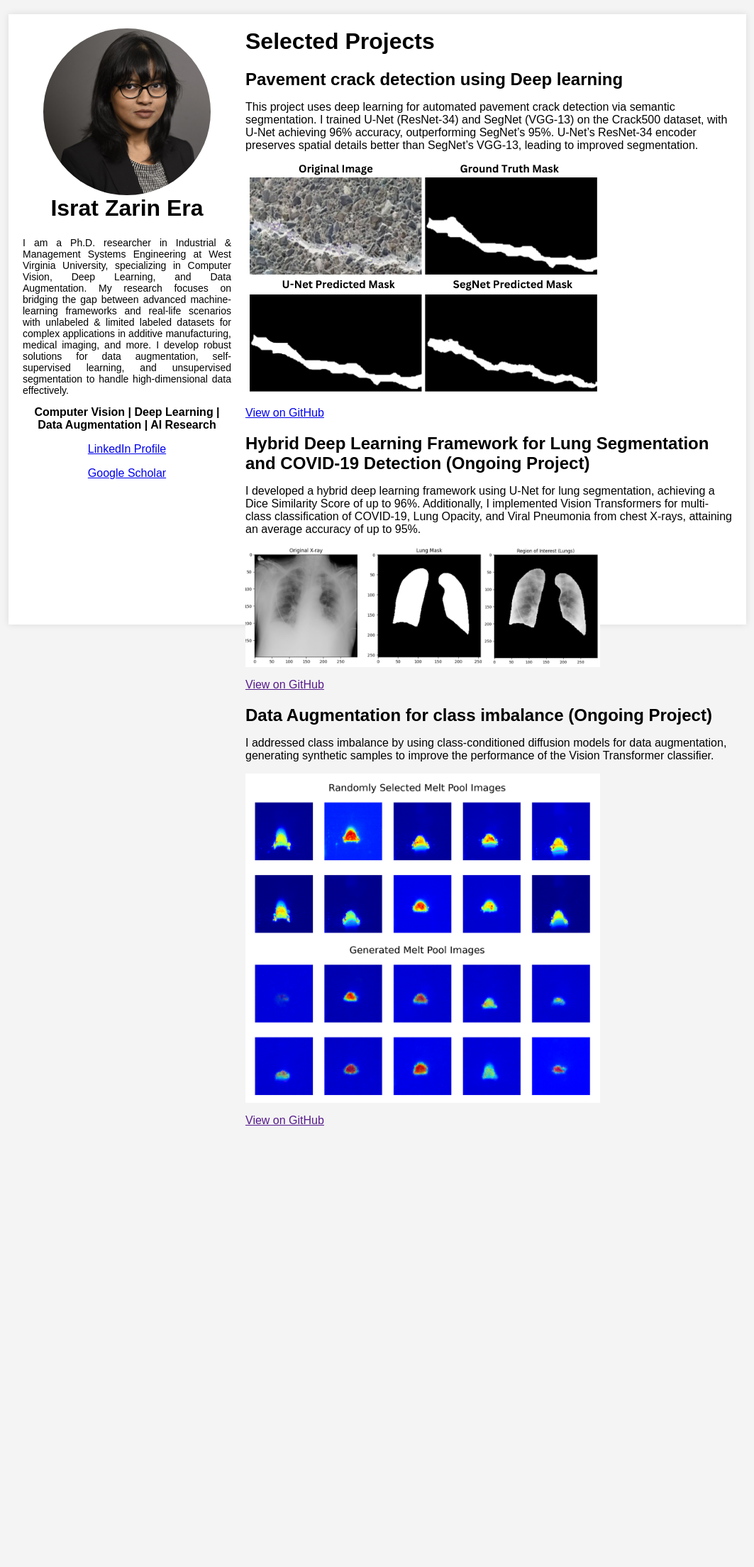
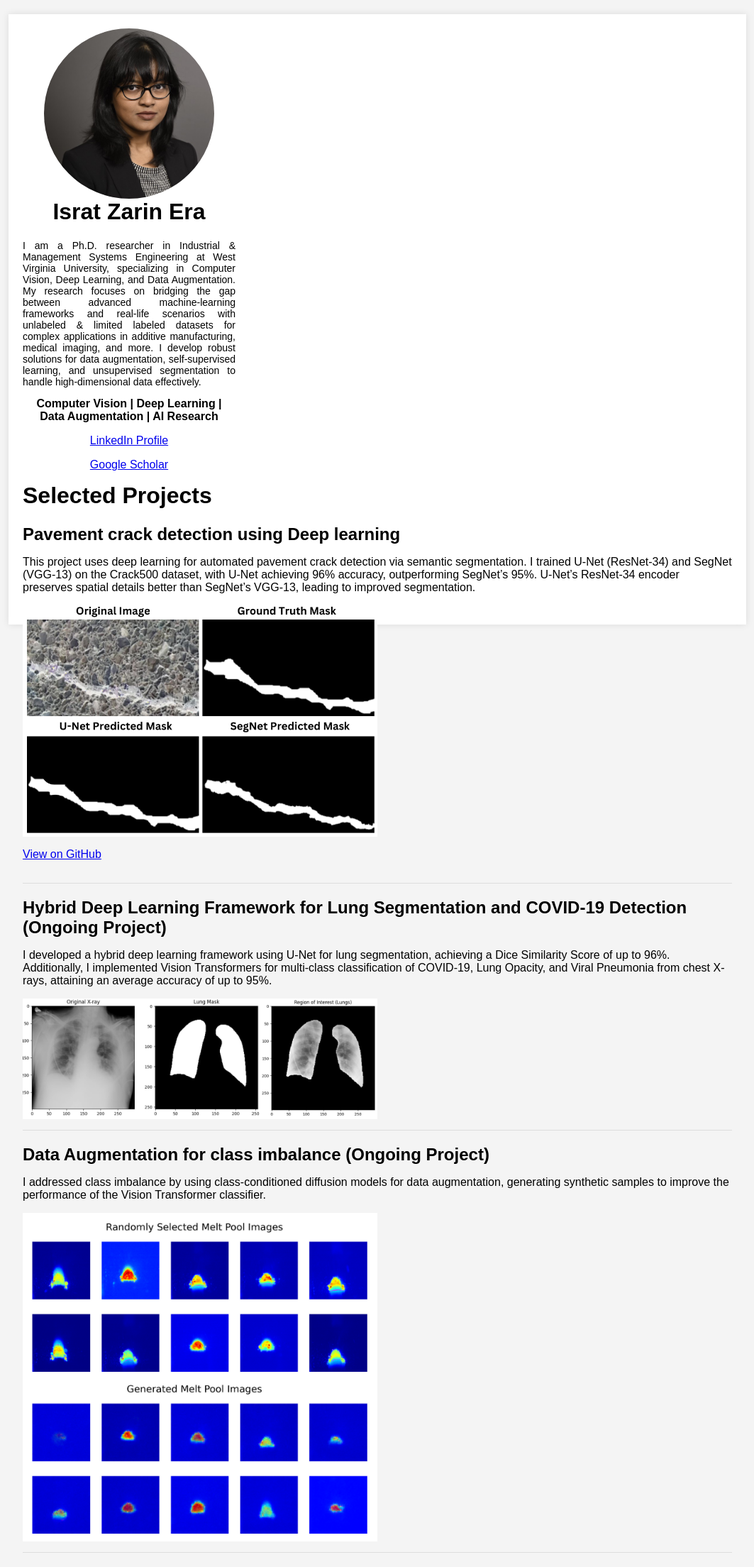
Before and after one commit to IE0005/IE0005.github.io, a Jekyll site: the page built from index.md, in a window 1280 px wide. Shown: the whole page at 71% size, without its empty margins (108-1171 px from the left). Built offline with Jekyll 4.4.1, drawn with Linux system fonts in a browser that asks for light colours; before the commit the page ends 1588 px from its top, so only the background shows below that.

Commit message:
Update default.html

```diff
--- a/_layouts/default.html
+++ b/_layouts/default.html
@@ -22,13 +22,13 @@ description: "Computer Vision | Deep Learning | Data Augmentation | AI Research"
 
             {% if project.image %}
             <img src="{{ project.image }}" alt="{{ project.title }} image" style="width: 100%; max-width: 500px;"/>
-
             {% endif %}
 
+            {% if project.link %}
             <p><a href="{{ project.link }}">View on GitHub</a></p>
+            {% endif %}
         </div>
         {% endfor %}
-
     </div>
 </div>
 
@@ -43,6 +43,7 @@ description: "Computer Vision | Deep Learning | Data Augmentation | AI Research"
     }
     .container {
         display: flex;
+        flex-direction: column;
         width: 80%;
         max-width: 1000px;
         background: white;
@@ -70,13 +71,15 @@ description: "Computer Vision | Deep Learning | Data Augmentation | AI Research"
         margin-top: 10px;
     }
     .content {
-        width: 70%;
+        width: 100%;
     }
     h1 {
         margin-top: 0;
     }
     .project {
         margin-bottom: 20px;
+        border-bottom: 1px solid #ddd;
+        padding-bottom: 15px;
     }
     .project h2 {
         margin-bottom: 5px;
```
